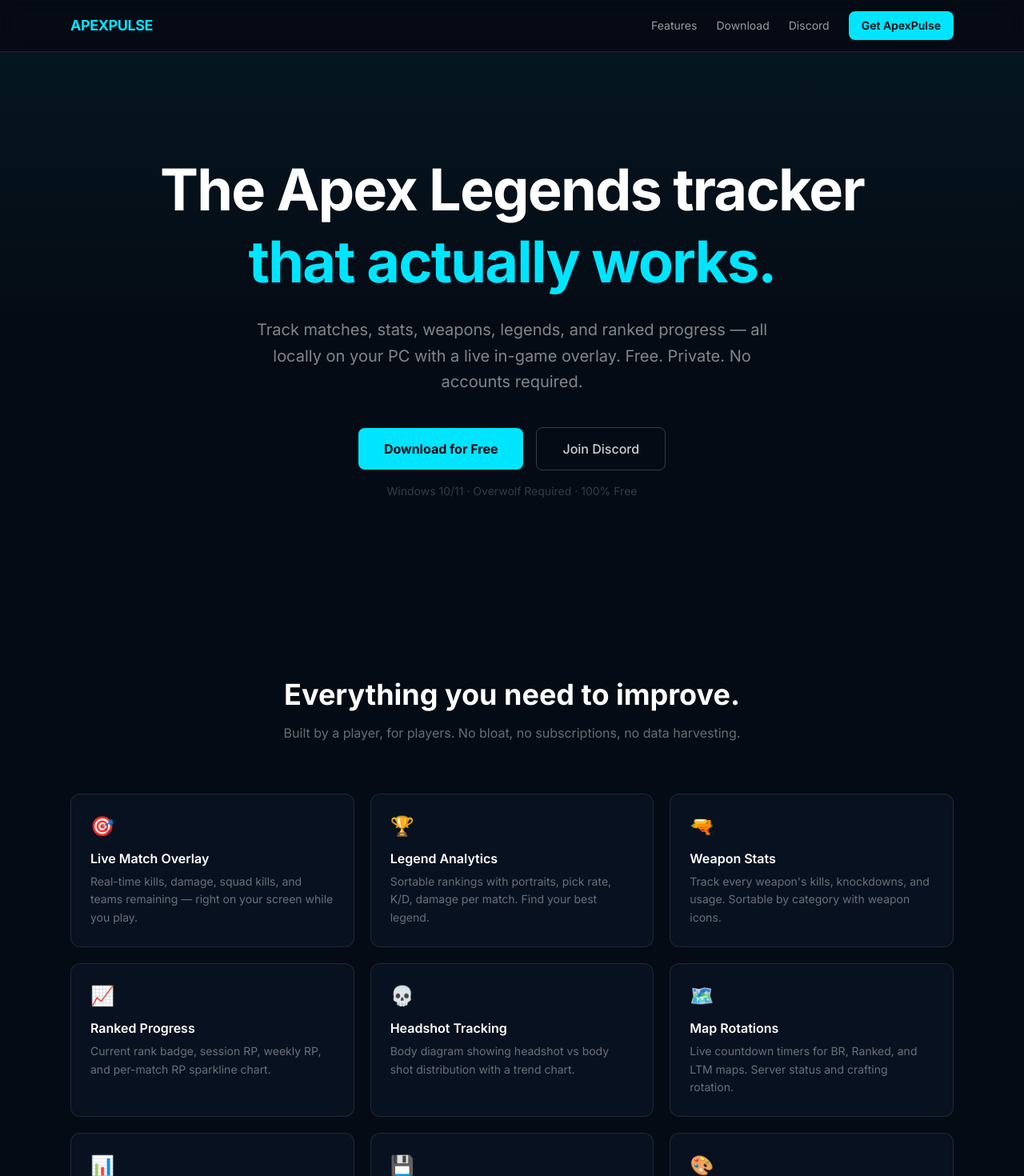
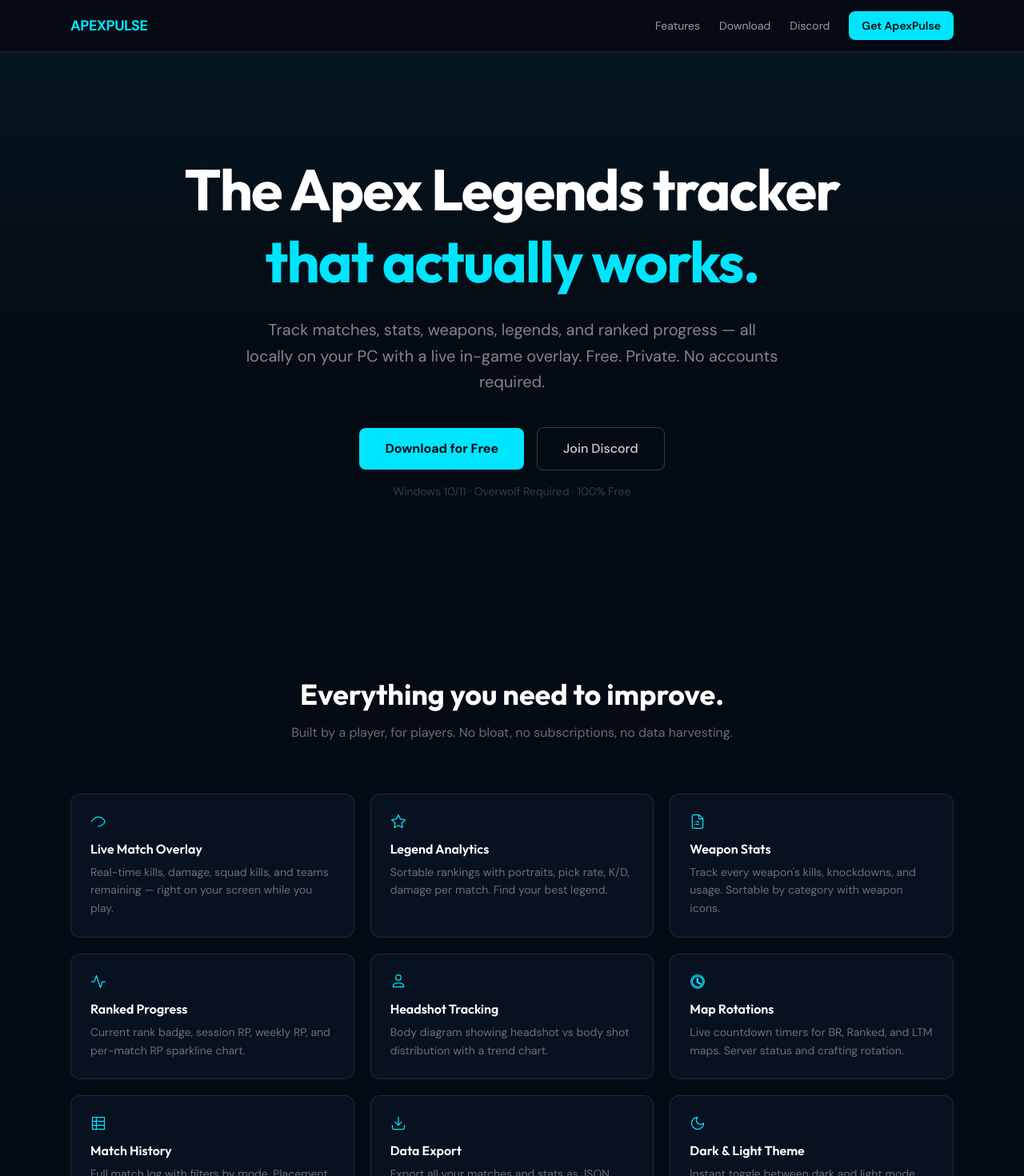
Before and after one commit to krazyadm1/apexpulse-site, a Next.js app: page / in a window 1280 px wide. Shown: the top 1470 px of the page at 80% size. Built offline with nearby package versions, Linux system fonts and the light colour scheme.

Commit message:
fix: replace emojis with SVG icons, swap fonts to Outfit + DM Sans
- Replace all emoji icons with inline SVG path icons (Lucide-style)
- Headings use Outfit (geometric sans), body uses DM Sans
- Download page icons replaced with SVG
- No emoji anywhere on the site

```diff
--- a/app/download/page.tsx
+++ b/app/download/page.tsx
@@ -14,7 +14,9 @@
       <div className="grid grid-cols-1 md:grid-cols-2 gap-6 mb-16">
         {/* Overwolf */}
         <div className="glass-card flex flex-col items-center text-center py-10">
-          <div className="text-4xl mb-4">🐺</div>
+          <svg viewBox="0 0 24 24" fill="none" stroke="currentColor" strokeWidth="1.5" strokeLinecap="round" strokeLinejoin="round" className="w-10 h-10 text-white/30 mb-4">
+            <path d="M20 21v-2a4 4 0 0 0-4-4H8a4 4 0 0 0-4 4v2M12 3a4 4 0 1 0 0 8 4 4 0 0 0 0-8z" />
+          </svg>
           <h2 className="text-xl font-bold mb-2">Overwolf App Store</h2>
           <p className="text-white/40 text-sm mb-6">Recommended. Auto-updates, easy install.</p>
           <span className="bg-white/10 text-white/30 font-medium px-6 py-3 rounded-lg text-sm cursor-not-allowed">
@@ -25,7 +27,9 @@
 
         {/* GitHub */}
         <div className="glass-card flex flex-col items-center text-center py-10 border-[#00E5FF]/20">
-          <div className="text-4xl mb-4">⬇️</div>
+          <svg viewBox="0 0 24 24" fill="none" stroke="currentColor" strokeWidth="1.5" strokeLinecap="round" strokeLinejoin="round" className="w-10 h-10 text-[#00E5FF] mb-4">
+            <path d="M21 15v4a2 2 0 0 1-2 2H5a2 2 0 0 1-2-2v-4M7 10l5 5 5-5M12 15V3" />
+          </svg>
           <h2 className="text-xl font-bold mb-2">Direct Download</h2>
           <p className="text-white/40 text-sm mb-6">Latest release from GitHub.</p>
           <Link
--- a/app/globals.css
+++ b/app/globals.css
@@ -12,13 +12,18 @@
 @theme inline {
   --color-background: var(--background);
   --color-foreground: var(--foreground);
-  --font-sans: var(--font-geist-sans);
-  --font-mono: var(--font-geist-mono);
+  --font-sans: var(--font-body);
+  --font-mono: var(--font-mono);
 }
 
 body {
   background: var(--background);
   color: var(--foreground);
+  font-family: var(--font-body), system-ui, sans-serif;
+}
+
+h1, h2, h3, h4, h5, h6 {
+  font-family: var(--font-heading), system-ui, sans-serif;
 }
 
 .glass-card {
--- a/app/layout.tsx
+++ b/app/layout.tsx
@@ -1,10 +1,11 @@
 import type { Metadata } from "next";
-import { Inter, JetBrains_Mono } from "next/font/google";
+import { Outfit, DM_Sans, JetBrains_Mono } from "next/font/google";
 import Link from "next/link";
 import "./globals.css";
 
-const inter = Inter({ variable: "--font-geist-sans", subsets: ["latin"] });
-const jetbrains = JetBrains_Mono({ variable: "--font-geist-mono", subsets: ["latin"] });
+const outfit = Outfit({ variable: "--font-heading", subsets: ["latin"], weight: ["400", "600", "700"] });
+const dmSans = DM_Sans({ variable: "--font-body", subsets: ["latin"] });
+const jetbrains = JetBrains_Mono({ variable: "--font-mono", subsets: ["latin"] });
 
 export const metadata: Metadata = {
   title: "ApexPulse — The Apex Legends Tracker That Actually Works",
@@ -78,7 +79,7 @@
 
 export default function RootLayout({ children }: { children: React.ReactNode }) {
   return (
-    <html lang="en" className={`${inter.variable} ${jetbrains.variable} h-full antialiased`}>
+    <html lang="en" className={`${outfit.variable} ${dmSans.variable} ${jetbrains.variable} h-full antialiased`}>
       <body className="min-h-full flex flex-col">
         <Nav />
         <main className="flex-1 pt-16">{children}</main>
--- a/app/page.tsx
+++ b/app/page.tsx
@@ -1,15 +1,32 @@
 import Link from "next/link";
 
+function Icon({ d, className = "" }: { d: string; className?: string }) {
+  return (
+    <svg viewBox="0 0 24 24" fill="none" stroke="currentColor" strokeWidth="1.5" strokeLinecap="round" strokeLinejoin="round" className={`w-5 h-5 ${className}`}>
+      <path d={d} />
+    </svg>
+  );
+}
+
 const FEATURES = [
-  { title: "Live Match Overlay", desc: "Real-time kills, damage, squad kills, and teams remaining — right on your screen while you play.", icon: "🎯" },
-  { title: "Legend Analytics", desc: "Sortable rankings with portraits, pick rate, K/D, damage per match. Find your best legend.", icon: "🏆" },
-  { title: "Weapon Stats", desc: "Track every weapon's kills, knockdowns, and usage. Sortable by category with weapon icons.", icon: "🔫" },
-  { title: "Ranked Progress", desc: "Current rank badge, session RP, weekly RP, and per-match RP sparkline chart.", icon: "📈" },
-  { title: "Headshot Tracking", desc: "Body diagram showing headshot vs body shot distribution with a trend chart.", icon: "💀" },
-  { title: "Map Rotations", desc: "Live countdown timers for BR, Ranked, and LTM maps. Server status and crafting rotation.", icon: "🗺️" },
-  { title: "Match History", desc: "Full match log with filters by mode. Placement, kills, damage, RP change per match.", icon: "📊" },
-  { title: "Data Export", desc: "Export all your matches and stats as JSON. Your data, your control.", icon: "💾" },
-  { title: "Dark & Light Theme", desc: "Instant toggle between dark and light mode. Your eyes, your choice.", icon: "🎨" },
+  { title: "Live Match Overlay", desc: "Real-time kills, damage, squad kills, and teams remaining — right on your screen while you play.",
+    icon: "M2 12s3-7 10-7 10 7 10 7-3 7-10 7-10-7zm0 0a3 3 0 1 0 6 0 3 3 0 0 0-6 0" },
+  { title: "Legend Analytics", desc: "Sortable rankings with portraits, pick rate, K/D, damage per match. Find your best legend.",
+    icon: "M12 2L15.09 8.26L22 9.27L17 14.14L18.18 21.02L12 17.77L5.82 21.02L7 14.14L2 9.27L8.91 8.26L12 2Z" },
+  { title: "Weapon Stats", desc: "Track every weapon's kills, knockdowns, and usage. Sortable by category with weapon icons.",
+    icon: "M14.5 2H6a2 2 0 0 0-2 2v16a2 2 0 0 0 2 2h12a2 2 0 0 0 2-2V7.5L14.5 2zM14 2v6h6M10 12h4M10 16h4M8 12h.01M8 16h.01" },
+  { title: "Ranked Progress", desc: "Current rank badge, session RP, weekly RP, and per-match RP sparkline chart.",
+    icon: "M22 12h-4l-3 9L9 3l-3 9H2" },
+  { title: "Headshot Tracking", desc: "Body diagram showing headshot vs body shot distribution with a trend chart.",
+    icon: "M12 2a4 4 0 1 0 0 8 4 4 0 0 0 0-8zM12 14c-6.63 0-8 4-8 4v2h16v-2s-1.37-4-8-4z" },
+  { title: "Map Rotations", desc: "Live countdown timers for BR, Ranked, and LTM maps. Server status and crafting rotation.",
+    icon: "M12 2C6.48 2 2 6.48 2 12s4.48 10 10 10 10-4.48 10-10S17.52 2 12 2zm0 18c-4.41 0-8-3.59-8-8s3.59-8 8-8 8 3.59 8 8-3.59 8-8 8zm-.5-13H11v6l5.25 3.15.75-1.23-4.5-2.67V7z" },
+  { title: "Match History", desc: "Full match log with filters by mode. Placement, kills, damage, RP change per match.",
+    icon: "M3 3h18v18H3zM3 9h18M3 15h18M9 3v18" },
+  { title: "Data Export", desc: "Export all your matches and stats as JSON. Your data, your control.",
+    icon: "M21 15v4a2 2 0 0 1-2 2H5a2 2 0 0 1-2-2v-4M7 10l5 5 5-5M12 15V3" },
+  { title: "Dark & Light Theme", desc: "Instant toggle between dark and light mode. Your eyes, your choice.",
+    icon: "M12 3a6 6 0 0 0 9 9 9 9 0 1 1-9-9z" },
 ];
 
 export default function Home() {
@@ -45,7 +62,9 @@
         <div className="grid grid-cols-1 md:grid-cols-3 gap-5">
           {FEATURES.map((f) => (
             <div key={f.title} className="glass-card hover:border-[#00E5FF]/30 transition-colors">
-              <div className="text-2xl mb-3">{f.icon}</div>
+              <div className="text-[#00E5FF] mb-3">
+                <Icon d={f.icon} />
+              </div>
               <h3 className="text-white font-semibold text-base mb-1.5">{f.title}</h3>
               <p className="text-white/40 text-sm leading-relaxed">{f.desc}</p>
             </div>
```
